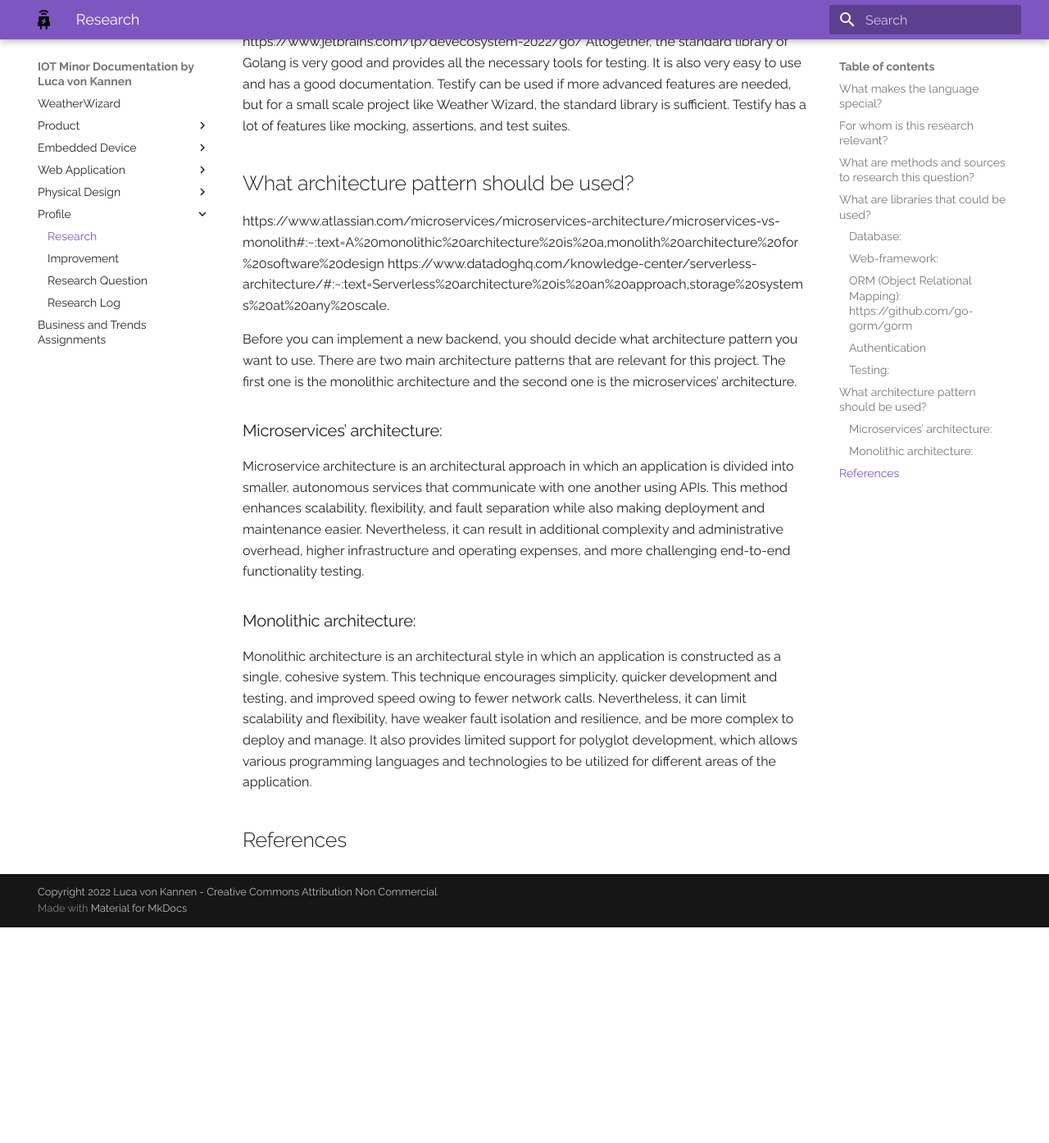
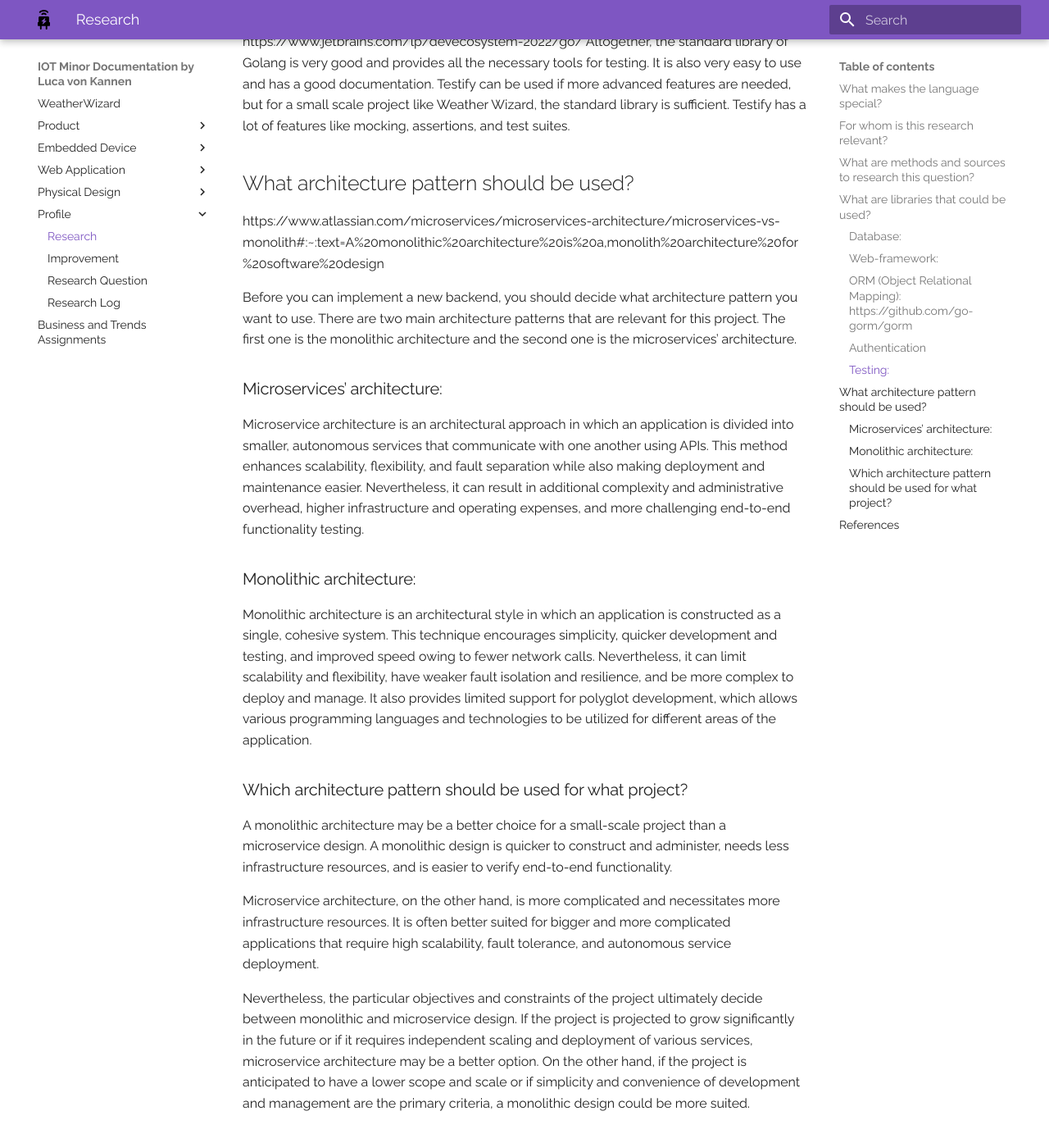
Before and after one commit to lv042/Weather-Wizard, an MkDocs documentation site: the page built from docs/research.md, in a window 1280 px wide and 1400 px high, scrolled down 4943 px. Shown: the top 1394 px of the window at 82% size. Built offline with MkDocs 1.6.1 and Material for MkDocs 9.7.7, drawn with Linux system fonts in a browser that asks for light colours; before the commit the page ends 6074 px from its top, so only the background shows below that.

Commit message:
Added conclusion of architectures to docs

```diff
--- a/docs/research.md
+++ b/docs/research.md
@@ -118,7 +118,6 @@ Testify has a lot of features like mocking, assertions, and test suites.
 
 ## What architecture pattern should be used?
 https://www.atlassian.com/microservices/microservices-architecture/microservices-vs-monolith#:~:text=A%20monolithic%20architecture%20is%20a,monolith%20architecture%20for%20software%20design
-https://www.datadoghq.com/knowledge-center/serverless-architecture/#:~:text=Serverless%20architecture%20is%20an%20approach,storage%20systems%20at%20any%20scale.
 
 Before you can implement a new backend, you should decide what architecture pattern you want to use. There are two main architecture patterns that are relevant for this project. The first one is the monolithic architecture and the second one is the microservices' architecture.
 
@@ -129,5 +128,12 @@ Microservice architecture is an architectural approach in which an application i
 ### Monolithic architecture:
 Monolithic architecture is an architectural style in which an application is constructed as a single, cohesive system. This technique encourages simplicity, quicker development and testing, and improved speed owing to fewer network calls. Nevertheless, it can limit scalability and flexibility, have weaker fault isolation and resilience, and be more complex to deploy and manage. It also provides limited support for polyglot development, which allows various programming languages and technologies to be utilized for different areas of the application.
 
+### Which architecture pattern should be used for what project?
+
+A monolithic architecture may be a better choice for a small-scale project than a microservice design. A monolithic design is quicker to construct and administer, needs less infrastructure resources, and is easier to verify end-to-end functionality.
+
+Microservice architecture, on the other hand, is more complicated and necessitates more infrastructure resources. It is often better suited for bigger and more complicated applications that require high scalability, fault tolerance, and autonomous service deployment.
+
+Nevertheless, the particular objectives and constraints of the project ultimately decide between monolithic and microservice design. If the project is projected to grow significantly in the future or if it requires independent scaling and deployment of various services, microservice architecture may be a better option. On the other hand, if the project is anticipated to have a lower scope and scale or if simplicity and convenience of development and management are the primary criteria, a monolithic design could be more suited.
 
 ## References
```
